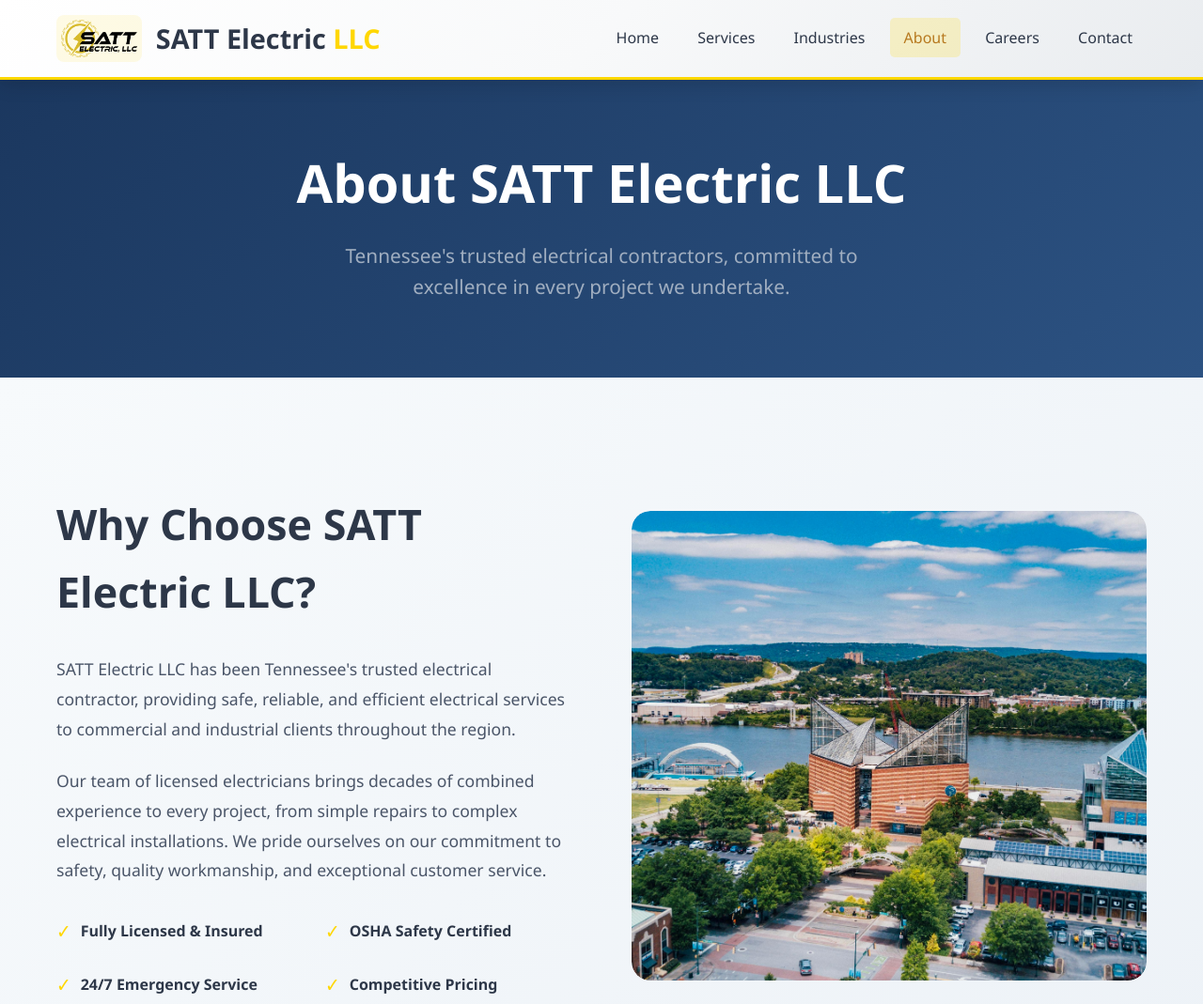
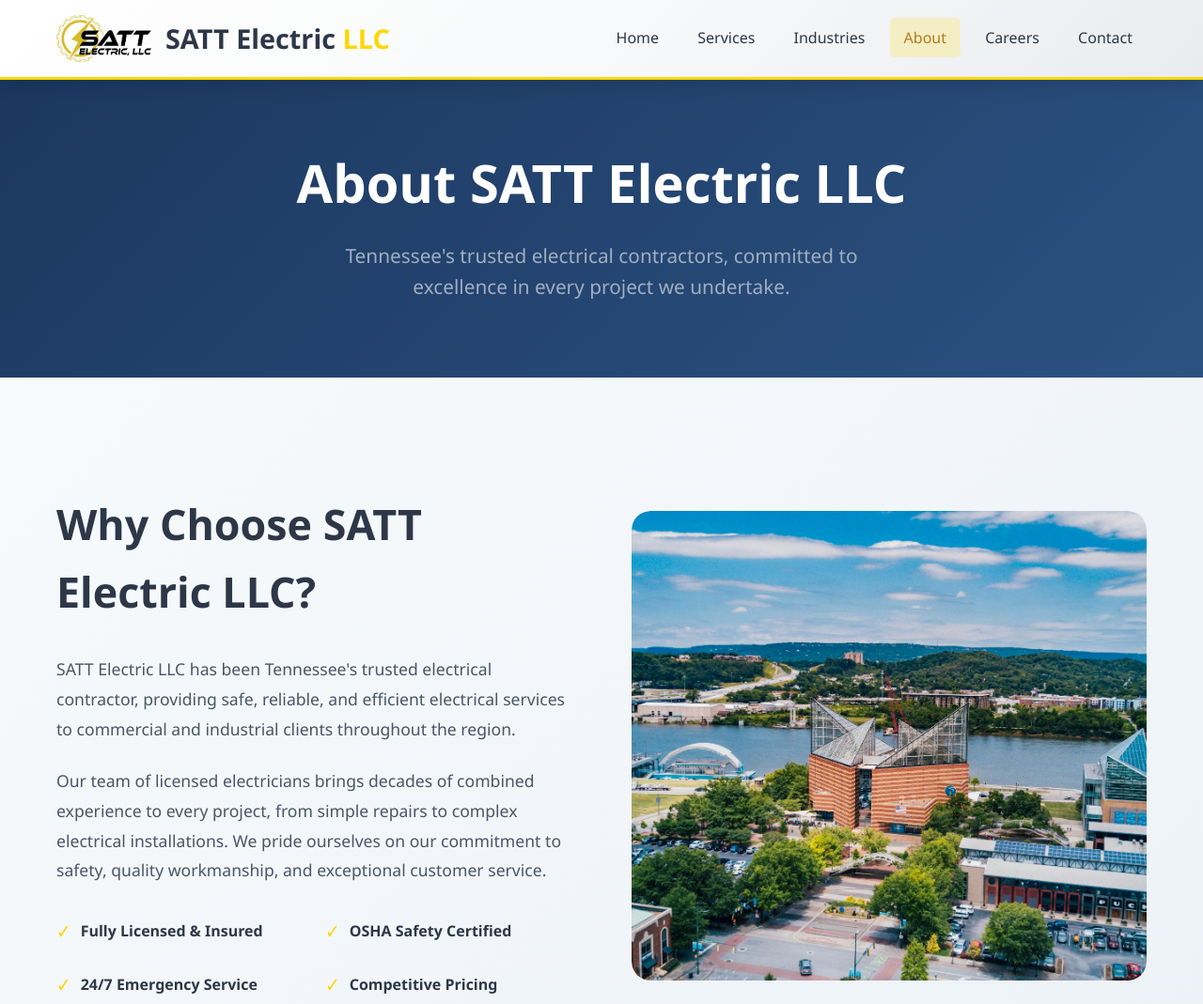
Before and after one commit to jakeing/sattws, a plain HTML site: page about.html in a window 1280 px wide. Shown: the top 1069 px of the page at 94% size. Drawn offline with Linux system fonts and the light colour scheme.

Commit message:
logo fix

```diff
--- a/about.html
+++ b/about.html
@@ -67,8 +67,6 @@
             width: auto;
             margin-right: 15px;
             border-radius: 8px;
-            background: rgba(255,215,0,0.1);
-            padding: 5px;
         }
 
         .logo-text {
```
Also changed, not shown: careers.html (+0 -2 lines), commercial.html (+0 -2 lines), contact.html (+0 -2 lines), index.html (+0 -2 lines), industrial.html (+0 -2 lines), institutional.html (+0 -2 lines), services.html (+0 -2 lines).
